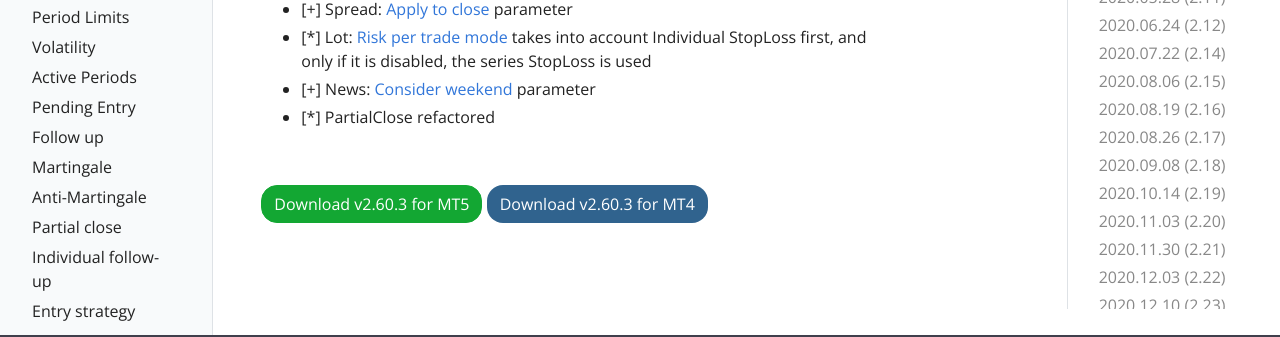
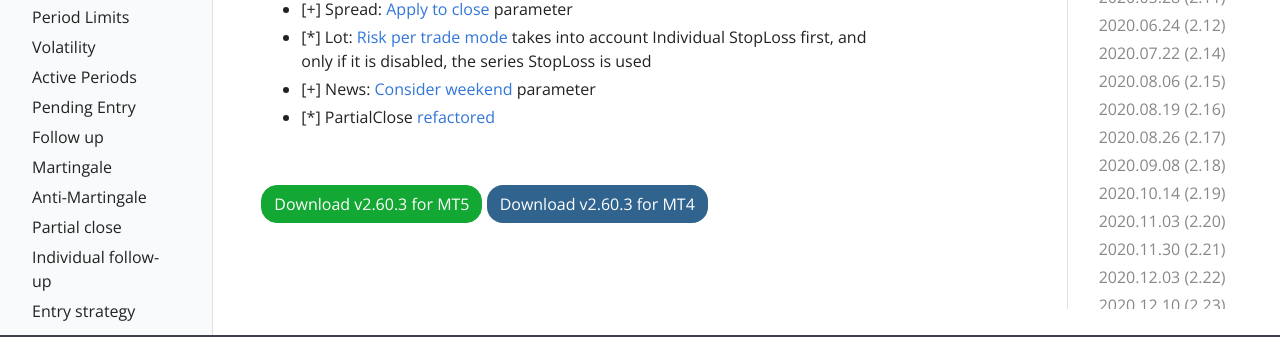
Before and after one commit to komposter/CommunityPowerEA.com, a Jekyll site: the page built from _docs/versions-history.md, in a window 1280 px wide and 900 px high, scrolled down 23354 px. Shown: the part 495-832 px from the top of the window. Built offline with Jekyll 4.4.1, drawn with Linux system fonts in a browser that asks for light colours; some of the changed lines change nothing that is shown.

Commit message:
Content change

```diff
--- a/_docs/versions-history.md
+++ b/_docs/versions-history.md
@@ -801,7 +801,7 @@ permalink: /docs/versions-history
 * [+] Spread: [Apply to close](/docs/signals-and-filters#apply-to-close) parameter
 * [*] Lot: [Risk per trade mode](/docs/lot#lot-type) takes into account Individual StopLoss first, and only if it is disabled, the series StopLoss is used
 * [+] News: [Consider weekend](/docs/news#consider-weekend) parameter
-* [*] PartialClose refactored
+* [*] PartialClose [refactored](https://t.me/CommunityPowerNews/238)
 
 <br />
 
```
